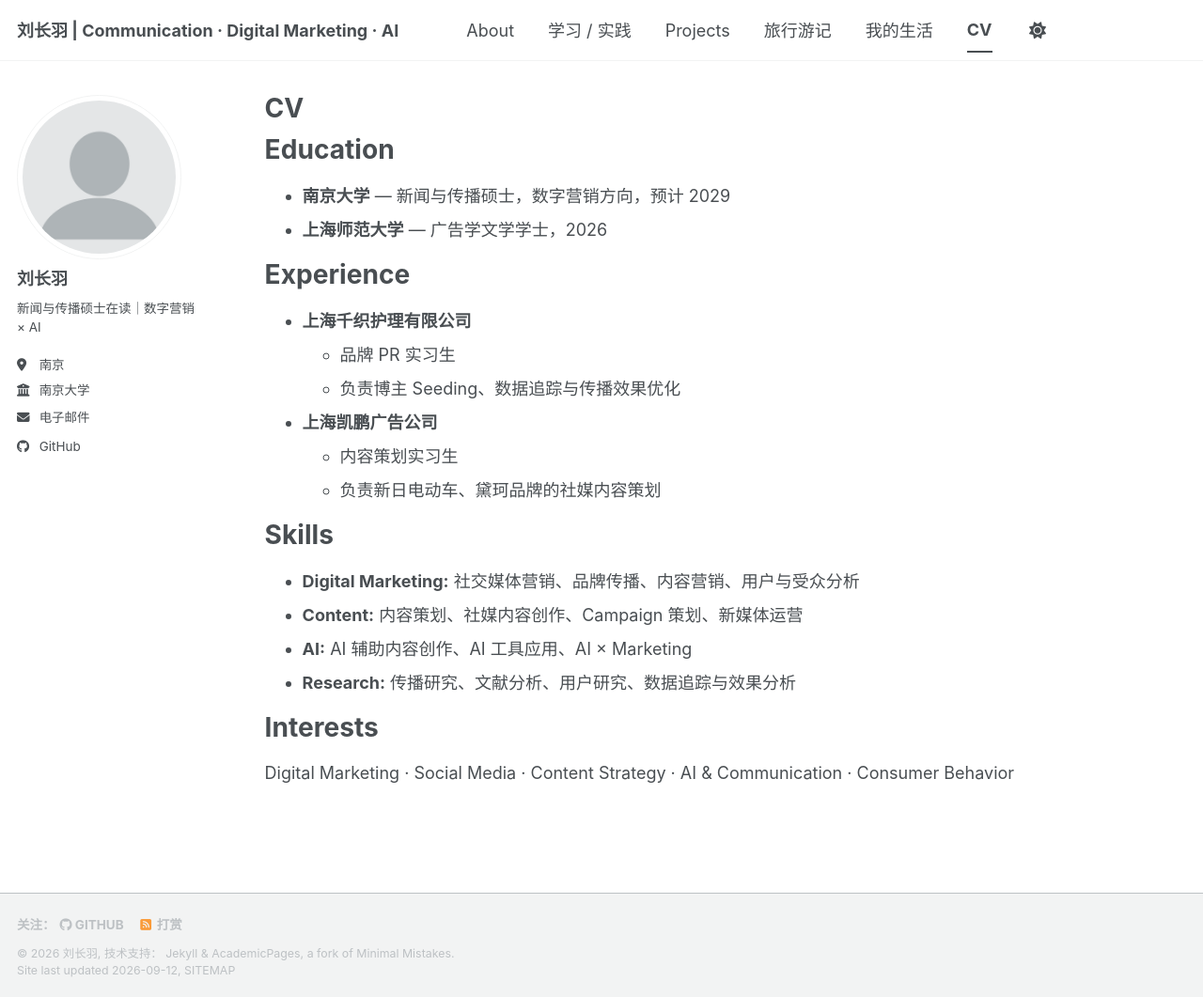
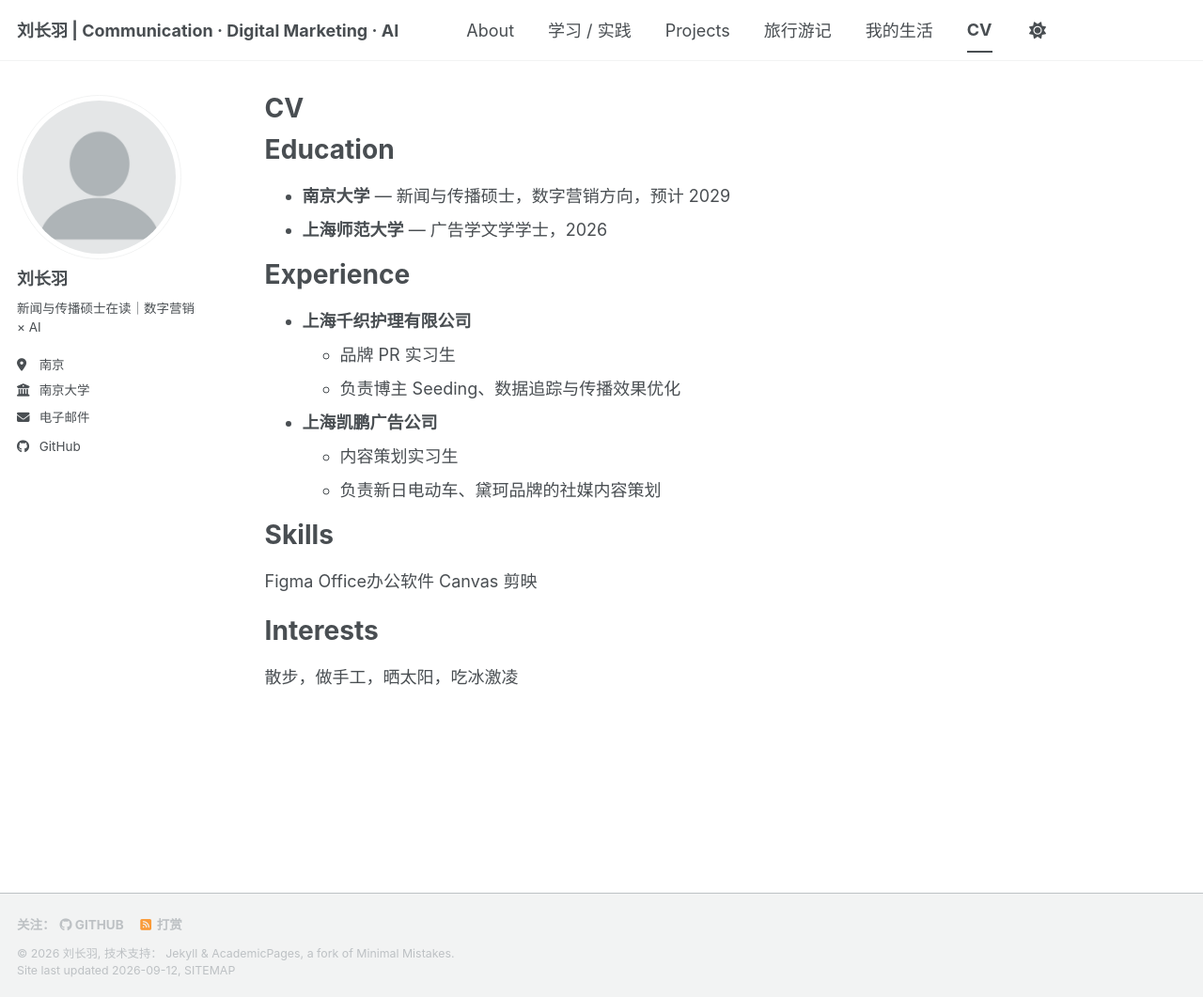
Before and after one commit to lunaalovegood2004-del/lunaalovegood2004-del.github.io, a Jekyll site: the page built from _pages/cv.md, in a window 1280 px wide and 1061 px high. Shown: the whole window at 94% size. Built offline with Jekyll 4.4.1, drawn with Linux system fonts in a browser that asks for light colours; a style sheet for code colours, icons or effects is not loaded.

Commit message:
Update cv.md

```diff
--- a/_pages/cv.md
+++ b/_pages/cv.md
@@ -29,12 +29,13 @@ Experience
 Skills
 ======
 
-* **Digital Marketing:** 社交媒体营销、品牌传播、内容营销、用户与受众分析
-* **Content:** 内容策划、社媒内容创作、Campaign 策划、新媒体运营
-* **AI:** AI 辅助内容创作、AI 工具应用、AI × Marketing
-* **Research:** 传播研究、文献分析、用户研究、数据追踪与效果分析
+Figma
+Office办公软件
+Canvas
+剪映
+
 
 Interests
 ======
 
-Digital Marketing · Social Media · Content Strategy · AI & Communication · Consumer Behavior
+散步，做手工，晒太阳，吃冰激凌
```
